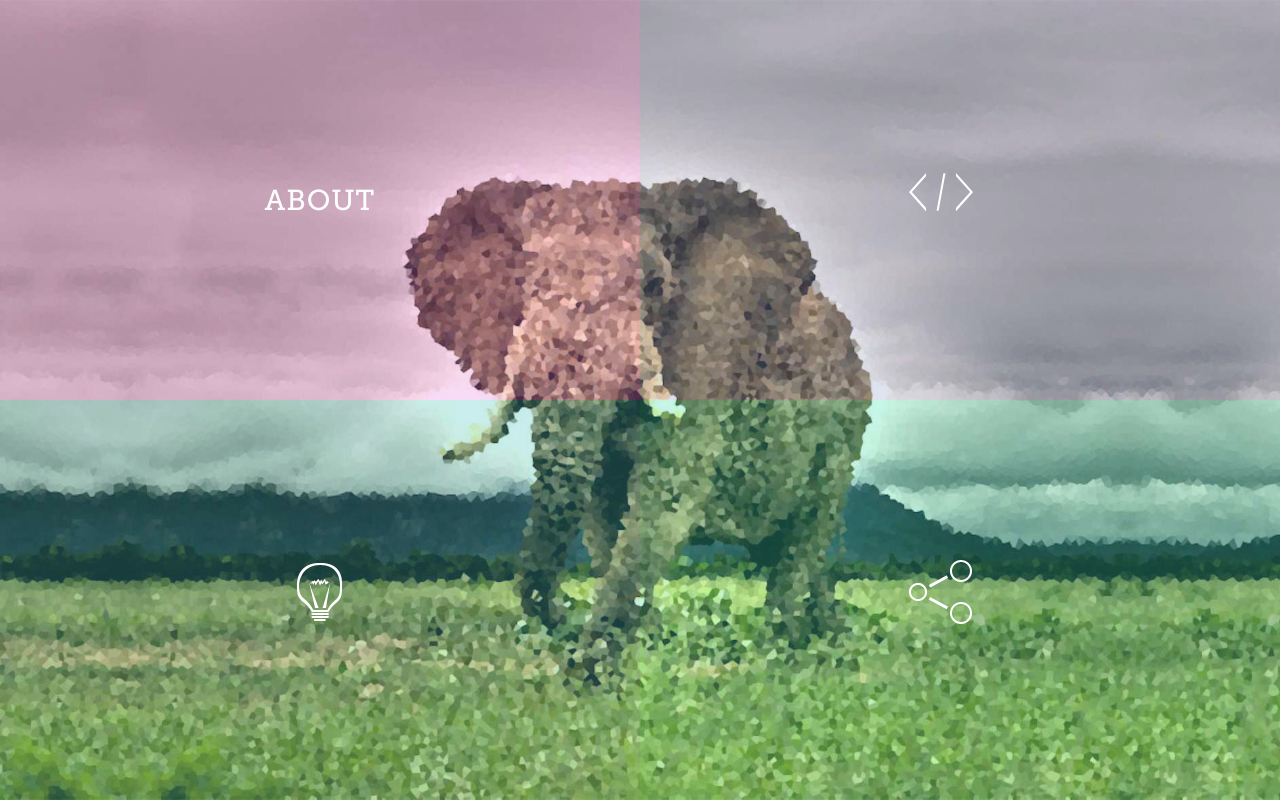
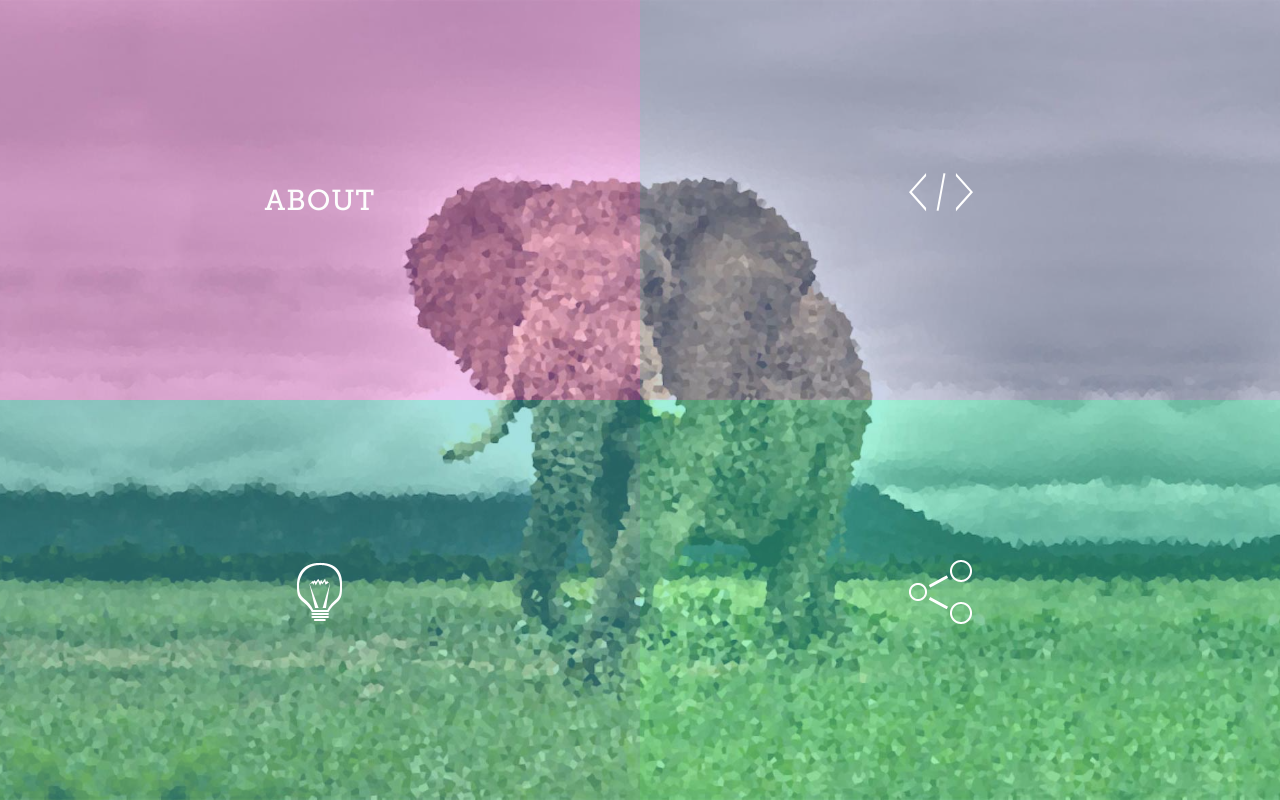
Before and after one commit to brycedorn/brycedorn.github.io, a PHP site: page / in a window 1280 px wide. Run offline with PHP 8.4, Linux system fonts and the light colour scheme; some libraries are stand-ins or nearby versions.

Commit message:
increases opacity

```diff
--- a/src/js/colorz.js
+++ b/src/js/colorz.js
@@ -1,5 +1,5 @@
 $(document).ready(function(){
-    var temp = "rgba(148,212,196,0.3)";
+    var temp = "rgba(148,212,196,0.5)";
     var old = 0;
     var x = 0;
     var names =
--- a/src/styles.css
+++ b/src/styles.css
@@ -72,22 +72,22 @@ a:hover {
 .bl-main > section:first-child {
   top: 0;
   left: 0;
-  background: rgba(230,135,226,0.3);
+  background: rgba(230,135,226,0.5);
 }
 .bl-main > section:nth-child(2) {
   top: 0;
   left: 50%;
-  background: rgba(153,167,211,0.3);
+  background: rgba(153,167,211,0.5);
 }
 .bl-main > section:nth-child(3) {
   top: 50%;
   left: 0;
-  background: rgba(77,198,195,0.3);
+  background: rgba(77,198,195,0.5);
 }
 .bl-main > section:nth-child(4) {
   top: 50%;
   left: 50%;
-  background: rgba(70,227,188,0.3);
+  background: rgba(70,227,188,0.5);
 }
 
 .bl-box {
```
